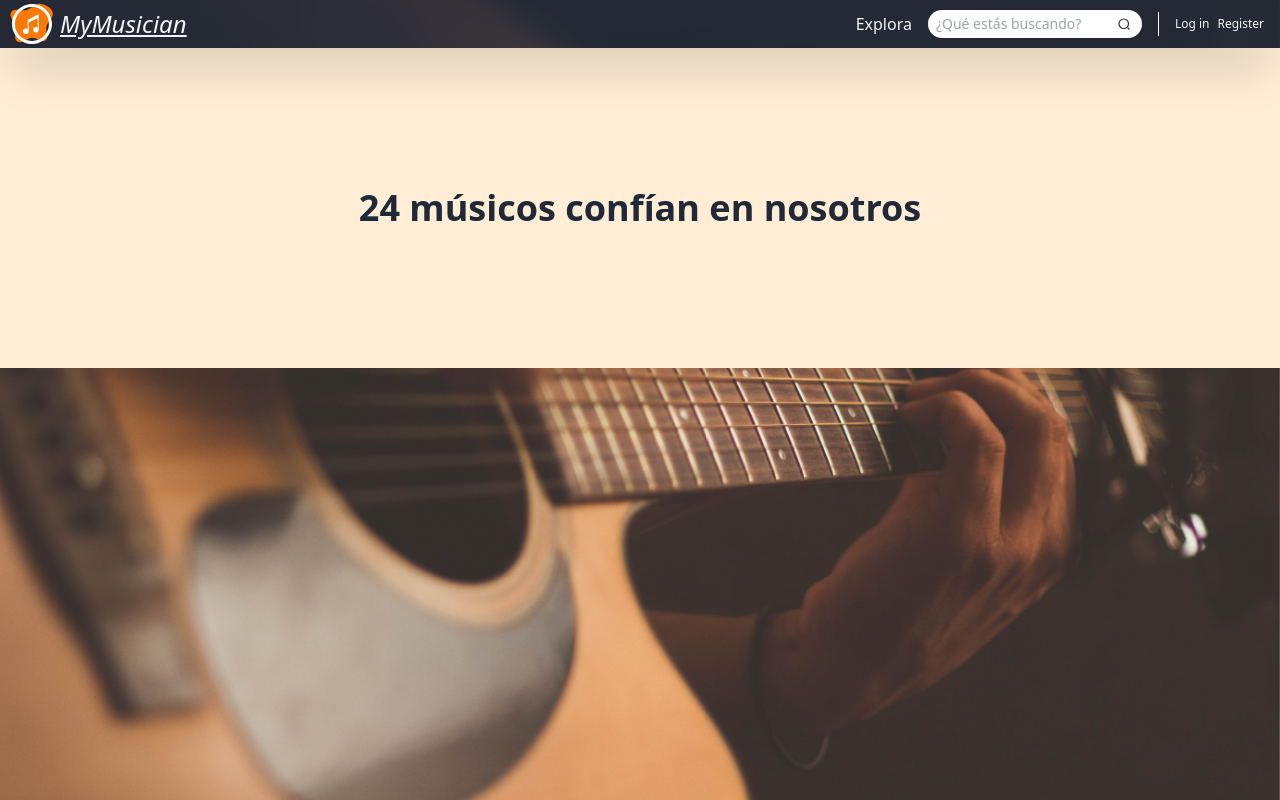
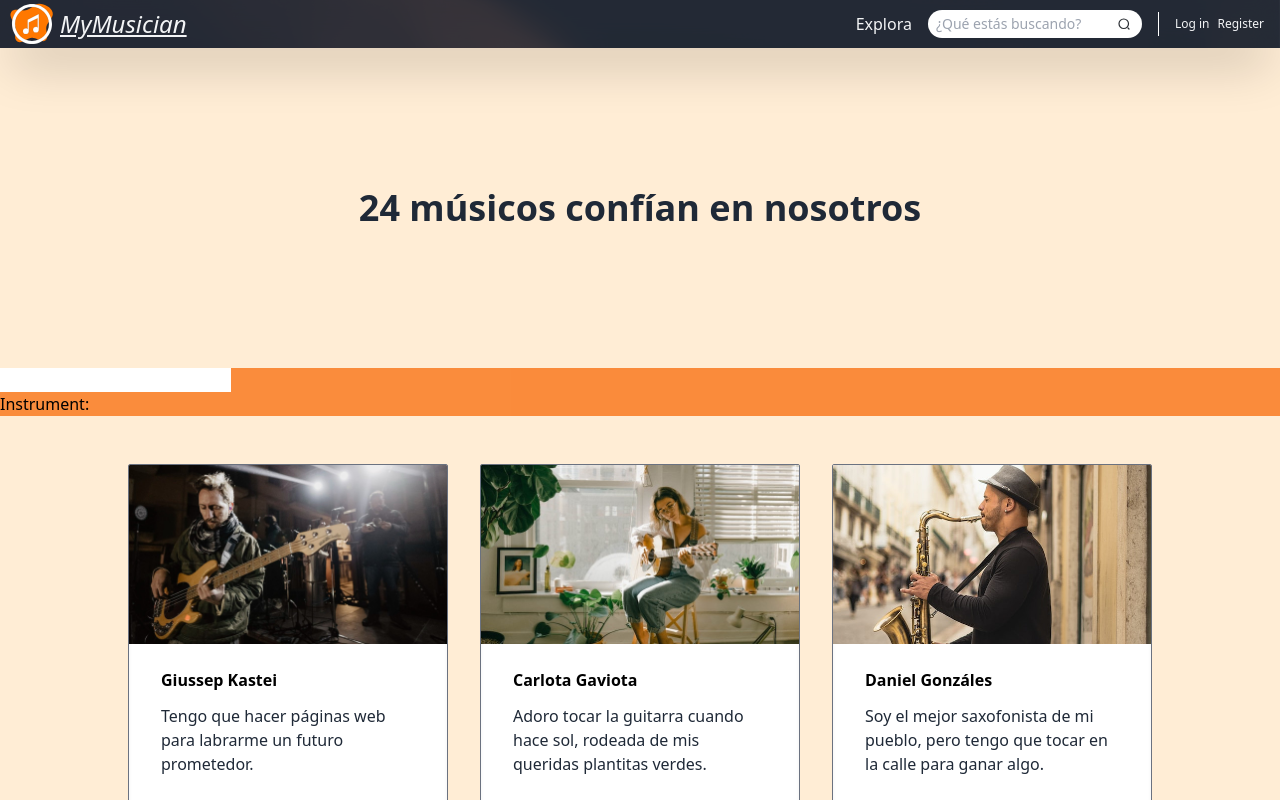
Before and after one commit to josep-castell-colom/my-musician, a Vue app: page /explore in a window 1280 px wide. Built offline with nearby package versions, Linux system fonts and the light colour scheme; data requests are answered from the project's data file; a web font is replaced by a local one.

Commit message:
in progress: sticky navbar & search filters

```diff
--- a/src/components/CardVue.vue
+++ b/src/components/CardVue.vue
@@ -7,11 +7,13 @@ const props = defineProps({
 });
 </script>
 <template>
-  <router-link :to="{ name: 'musicians.show', params: { id: props.id } }">
-    <div
+  <router-link
+    :to="{ name: 'musicians.show', params: { id: props.id } }"
     class="group flex flex-col relative mx-4 w-80 min-h-[28rem] cursor-pointer rounded-sm border-1 border-gray-500 border hover:scale-105 transition-transform duration-300 overflow-hidden bg-white shadow-inner hover:shadow-xl"
   >
-      <div class="overflow-hidden aspect-video"><slot name="img"></slot></div>
+    <div class="overflow-hidden flex-shrink-0 aspect-video">
+      <slot name="img"></slot>
+    </div>
     <div class="flex-grow px-8 py-6">
       <h3 class="font-bold"><slot name="name"></slot></h3>
       <p class="mt-3 text-gray-800"><slot name="description"></slot></p>
@@ -37,6 +39,5 @@ const props = defineProps({
         </p>
       </div>
     </div>
-    </div>
   </router-link>
 </template>
--- a/src/components/CardsCarousel.vue
+++ b/src/components/CardsCarousel.vue
@@ -141,7 +141,7 @@ const store = useMusiciansStore();
 
 await fetchMusicians();
 
-const error = null; // borrar
+const error = store.error;
 
 const filteredMusicians = store.musicians
   .filter((musician: Musician) => musician.patrons.length === 0)
@@ -149,7 +149,10 @@ const filteredMusicians = store.musicians
 </script>
 
 <template>
-  <div v-if="!error" class="relative w-full">
+  <div v-if="error">
+    <p class="text-red-700">Error al cargar los datos</p>
+  </div>
+  <div v-else class="relative w-full">
     <div
       v-if="position != 1"
       @click="handlerDown"
@@ -184,7 +187,7 @@ const filteredMusicians = store.musicians
           <template #description>{{ musician.description }}</template>
           <template #instrument>{{ musician.instrument }}</template>
           <template #rol>
-            <span v-for="(rol, index) in musician.rol">
+            <span v-for="(rol, index) in musician.rol" :key="index">
               <span v-if="index != musician.rol.length - 1">{{ rol }}, </span>
               <span v-else>{{ rol }}</span>
             </span>
@@ -237,9 +240,6 @@ const filteredMusicians = store.musicians
       class="absolute right-9 bottom-11 z-30 w-10 h-10 border border-b-0 border-l-0 border-black border-solid rotate-45 sm:-right-10 sm:top-1/2 sm:-translate-y-1/2 hover:border-2 hover:border-b-0 hover:border-l-0"
     ></div>
   </div>
-  <div v-if="error">
-    <p class="text-red-700">Error al cargar los datos</p>
-  </div>
 </template>
 
 <style scoped>
--- /dev/null
+++ b/src/components/StickyNavbar.vue
@@ -0,0 +1,24 @@
+<script lang="ts">
+export default {
+  data() {
+    return {
+      filter: {
+        instrument: "",
+        age: 0,
+        rol: "",
+      },
+    };
+  },
+  methods: {
+    updateFilter() {
+      this.$emit("update:filter", this.filter);
+    },
+  },
+};
+</script>
+<template>
+  <div class="sticky top-12 z-30 w-full bg-orange-500/80">
+    <input @input="updateFilter" v-model="filter.instrument" type="text" />
+    <p>Instrument: {{ filter.instrument }}</p>
+  </div>
+</template>
--- a/src/types/Musician.ts
+++ b/src/types/Musician.ts
@@ -4,7 +4,10 @@ export default interface Musician {
   lastname: string;
   age: number;
   instrument: string;
+  rol: Array<string>;
   description: string;
   imgName: string;
   patrons: Array<number>;
+  email: string;
+  password: string;
 }
--- a/src/views/ExploreView.vue
+++ b/src/views/ExploreView.vue
@@ -1,20 +1,47 @@
 <script setup lang="ts">
-import Footer from '@/components/MainFooter.vue';
-import { useMusiciansStore } from '@/stores/musicians';
-import type Musician from '@/types/Musician';
+import Footer from "@/components/MainFooter.vue";
+import StickyNavbar from "@/components/StickyNavbar.vue";
+import { useMusiciansStore } from "@/stores/musicians";
+import type Musician from "@/types/Musician";
 const { fetchMusicians } = useMusiciansStore();
 
 const store = useMusiciansStore();
 
 await fetchMusicians();
 
-const musicians = store.musicians.map((musician: Musician) => musician);
+const musicians: Array<Musician> = store.musicians;
 
-const error = null; // borrar
+const error = store.error;
+</script>
+
+<script lang="ts">
+export default {
+  data() {
+    return {
+      filter: {
+        instrument: "",
+        age: 0,
+        rol: "",
+      },
+    };
+  },
+  components: {
+    StickyNavbar,
+  },
+  methods: {
+    logChange(filter: object) {
+      this.filter.instrument = filter.instrument;
+      console.log(this.filter.instrument);
+    },
+  },
+};
 </script>
 
 <template>
-  <div class="w-full h-full mt-12 relative flex flex-col">
+  <div v-if="error">
+    <p class="text-red-700">Error al cargar los datos</p>
+  </div>
+  <div v-else class="flex relative flex-col mt-12 w-full">
     <div
       class="h-[40vh] w-full bg-orange-100 flex flex-col items-center justify-center"
     >
@@ -22,6 +49,35 @@ const error = null; // borrar
         {{ musicians.length }} músicos confían en nosotros
       </h3>
     </div>
+    <div class="h-full bg-orange-100">
+      <StickyNavbar @update:filter="logChange" />
+      <div class="flex flex-wrap justify-center items-center p-12">
+        <card-vue
+          v-for="(musician, index) in musicians"
+          :key="index"
+          :id="musician['id']"
+          class="mb-12"
+        >
+          <template #img
+            ><img
+              :src="
+                'src/assets/images/musicians/' + musician['imgName'] + '-sm.jpg'
+              "
+          /></template>
+          <template #name>{{ musician.name }} {{ musician.lastname }}</template>
+          <template #description>{{ musician.description }}</template>
+          <template #instrument>{{ musician.instrument }}</template>
+          <template #rol>
+            <span v-for="(rol, index) in musician.rol" :key="index">
+              <span v-if="index != musician.rol.length - 1">{{ rol }}, </span>
+              <span v-else>{{ rol }}</span>
+            </span>
+          </template>
+          <template #age>{{ musician.age }}</template>
+          <template #patrons>{{ musician.patrons.length }}</template>
+        </card-vue>
+      </div>
+    </div>
   </div>
   <Footer />
 </template>
--- a/src/views/MusicianView.vue
+++ b/src/views/MusicianView.vue
@@ -6,12 +6,21 @@ import type Musician from "@/types/Musician";
 const { fetchMusician } = useMusiciansStore();
 
 const store = useMusiciansStore();
+const route = useRoute();
 
-const route = useRoute();
-const id = computed(() => parseInt(route.params.id[0])).value;
+const id = computed(() => parseInt(route.params.id)).value;
+
 await fetchMusician(id);
+
+const error = store.error;
 const musician: Musician = store.musician;
 </script>
+
 <template>
-  <h2 class="relative mt-12">{{ musician.name }}</h2>
+  <div v-if="error">
+    <p class="text-red-700">Error al cargar los datos</p>
+  </div>
+  <div v-else>
+    <h2 class="relative mt-12">{{ musician.name }}</h2>
+  </div>
 </template>
```
Lines whose indentation alone changed are shown as unchanged.
